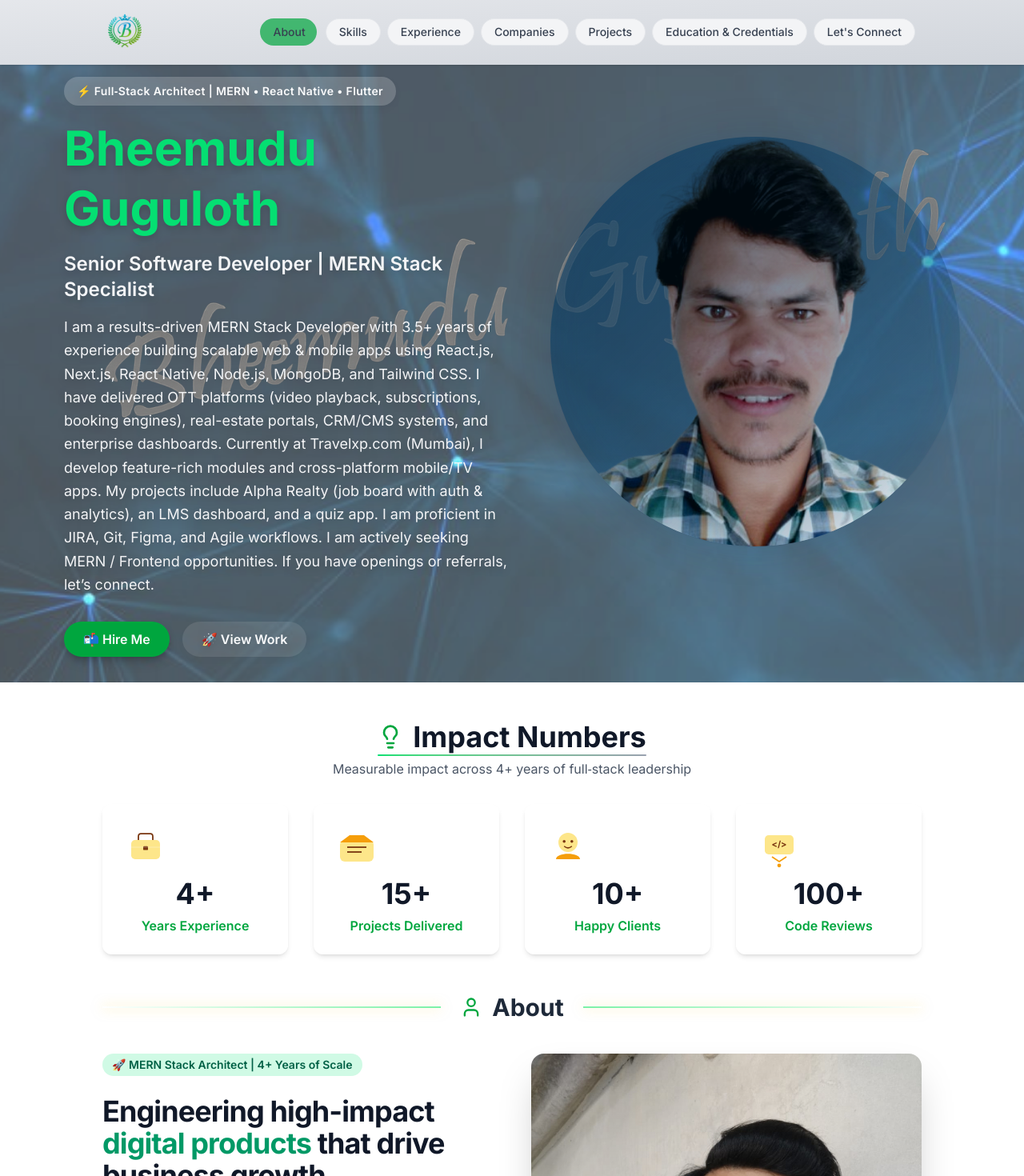
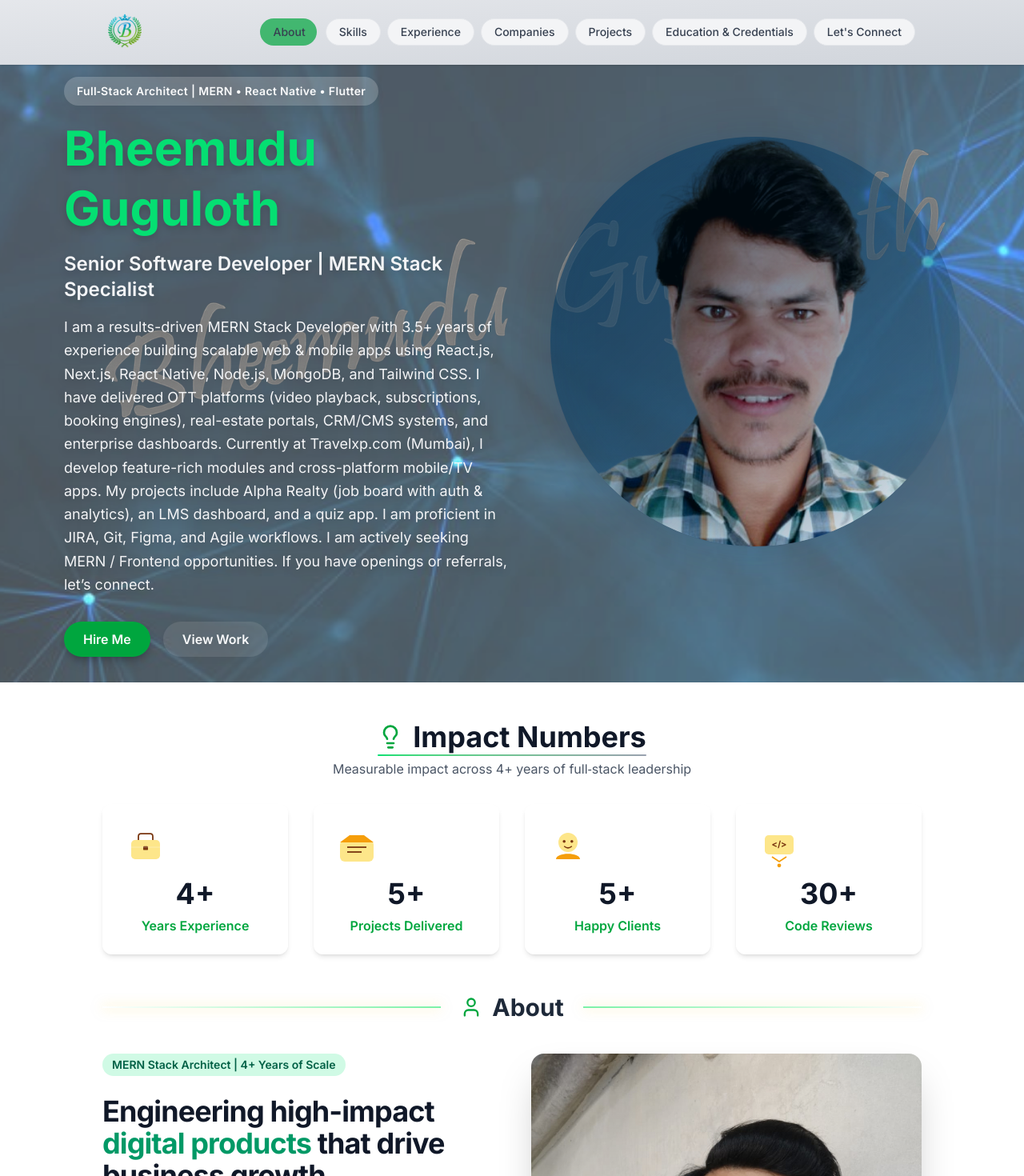
Before and after one commit to bheema-284/portfolio, a Next.js app: page / in a window 1280 px wide. Shown: the top 1470 px of the page at 80% size. Built offline with nearby package versions, Linux system fonts and the light colour scheme.

Commit message:
refactor: remove static icons and stats

```diff
--- a/app/components/data.js
+++ b/app/components/data.js
@@ -20,9 +20,9 @@ export const pageData = {
         title: "Impact Numbers",
         items: [
             { value: 4, label: "Years Experience", imageUrl: "/icons/experience.svg" },
-            { value: 15, label: "Projects Delivered", imageUrl: "/icons/projects.svg" },
-            { value: 10, label: "Happy Clients", imageUrl: "/icons/clients.svg" },
-            { value: 100, label: "Code Reviews", imageUrl: "/icons/reviews.svg" },
+            { value: 5, label: "Projects Delivered", imageUrl: "/icons/projects.svg" },
+            { value: 5, label: "Happy Clients", imageUrl: "/icons/clients.svg" },
+            { value: 30, label: "Code Reviews", imageUrl: "/icons/reviews.svg" },
         ]
     },
     about: {
--- a/app/components/ui/floatinginput.js
+++ b/app/components/ui/floatinginput.js
@@ -1183,7 +1183,7 @@ export default function FloatingInput({
                         onFocus={handleFocus}
                         maxLength={type === 'tel' ? 10 : undefined}
                         onBlur={handleBlur}
-                        className={`${getInputStyles()} py-4 ${getBackgroundColor()} ${IconComponent ? 'pl-10' : 'pl-4'} ${shouldShowError ? 'pr-10' : ''} ${type === 'password' ? 'pr-12' : ''}`}
+                        className={`${getInputStyles()} py-3 ${getBackgroundColor()} ${IconComponent ? 'pl-10' : 'pl-4'} ${shouldShowError ? 'pr-10' : ''} ${type === 'password' ? 'pr-12' : ''}`}
                         placeholder={placeholder || label}
                         disabled={disabled}
                         {...props}
--- a/app/page.js
+++ b/app/page.js
@@ -1,6 +1,6 @@
 "use client";
 import React, { useState, useEffect, useRef, createRef, useContext } from "react";
-import { User, Mail, BarChart3, Plane, Award, Target, Lightbulb, FolderGit2 } from 'lucide-react';
+import { User, Mail, BarChart3, Plane, Award, Target, Lightbulb, FolderGit2, Star } from 'lucide-react';
 import { motion } from 'framer-motion';
 import Image from "next/image";
 import Loader from "./components/loader";
@@ -274,7 +274,7 @@ export default function Home() {
           <div className="space-y-6">
             {/* Tagline / role */}
             <div className="inline-block px-3 py-1 bg-emerald-100 text-emerald-800 rounded-full text-sm font-semibold">
-              🚀 MERN Stack Architect | 4+ Years of Scale
+              MERN Stack Architect | 4+ Years of Scale
             </div>
 
             {/* Short, punchy bio */}
@@ -336,7 +336,7 @@ export default function Home() {
                 href="#contact"
                 className="inline-flex items-center gap-2 bg-emerald-600 text-white px-6 py-3 rounded-lg font-semibold hover:bg-emerald-700 transition shadow-md"
               >
-                Let’s build something great <span>→</span>
+                Let&apos;s build something great <span>→</span>
               </a>
             </div>
           </div>
@@ -600,7 +600,7 @@ export default function Home() {
                     <h4 className="font-bold text-gray-900">{item.degree}</h4>
                     <p className="text-gray-700">{item.institution}</p>
                     <p className="text-sm text-gray-500">{item.period}</p>
-                    <p className="text-green-600 font-medium mt-1">🏅 {item.achievement}</p>
+                    <p className="text-green-600 font-medium mt-1">{item.achievement}</p>
                   </div>
                 ))}
               </div>
@@ -608,17 +608,17 @@ export default function Home() {
           </GlowCard>
           <GlowCard className="h-full" fixedHeight={true}>
             <div className="p-6 h-full flex flex-col backdrop-blur-sm">
-              <h3 className="text-2xl font-bold mb-4 text-gray-900 flex items-center gap-2">🏆 Recognition</h3>
+              <h3 className="text-2xl font-bold mb-4 text-gray-900 flex items-center gap-2">Recognition</h3>
               <ul className="space-y-3 flex-grow">
                 {pageData.education.awards.map((award, index) => (
                   <li key={index} className="flex items-start">
-                    <span className="text-green-500 mr-2 mt-1">⭐</span>
+                    <span className="text-green-500 mr-2 mt-1"><Star /></span>
                     <span className="text-gray-800">{award}</span>
                   </li>
                 ))}
               </ul>
               <div className="mt-6 p-3 bg-green-50 rounded-lg">
-                <p className="text-sm text-gray-700">📜 <strong>Certifications:</strong> MERN Stack (Masai School), React Native (Udemy), Flutter Basics</p>
+                <p className="text-sm text-gray-700"><strong>Certifications:</strong> MERN Stack (Masai School), React Native (Udemy), Flutter Basics</p>
               </div>
             </div>
           </GlowCard>
@@ -838,7 +838,7 @@ export default function Home() {
             <div className="flex-1 text-center md:text-left text-gray-50 drop-shadow-lg">
               {/* Executive tagline */}
               <div className="inline-block px-4 py-2 mt-5 sm:mt-24 mb-4 text-sm font-semibold tracking-wide bg-white/20 backdrop-blur-sm rounded-full">
-                ⚡ Full‑Stack Architect | MERN • React Native • Flutter
+                Full‑Stack Architect | MERN • React Native • Flutter
               </div>
               <h1 className="text-3xl sm:text-4xl md:text-5xl lg:text-6xl font-bold mb-2 md:mb-4 leading-tight">
                 <span className="text-green-400">{pageData.hero.name}</span>
@@ -852,10 +852,10 @@ export default function Home() {
               {/* CTA buttons */}
               <div className="my-8 flex flex-wrap gap-4 justify-center md:justify-start">
                 <a href="#contact" className="px-6 py-2.5 bg-green-600 hover:bg-green-700 rounded-full font-semibold transition shadow-lg">
-                  📬 Hire Me
+                  Hire Me
                 </a>
                 <a href="#projects" className="px-6 py-2.5 bg-white/10 backdrop-blur-sm hover:bg-white/20 rounded-full font-semibold transition">
-                  🚀 View Work
+                  View Work
                 </a>
               </div>
             </div>
```
